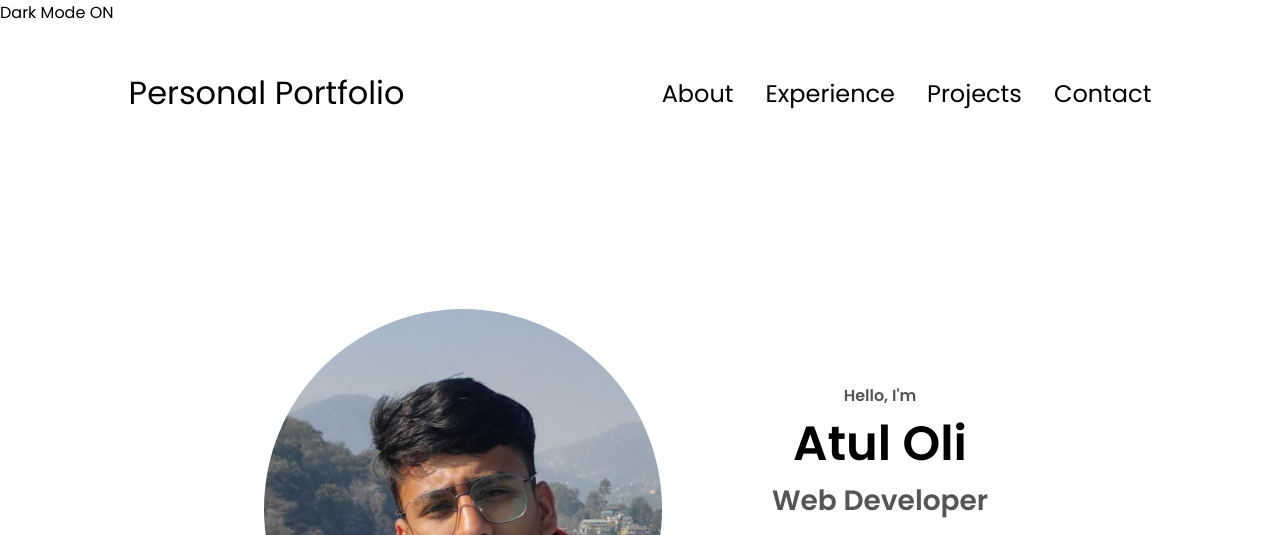
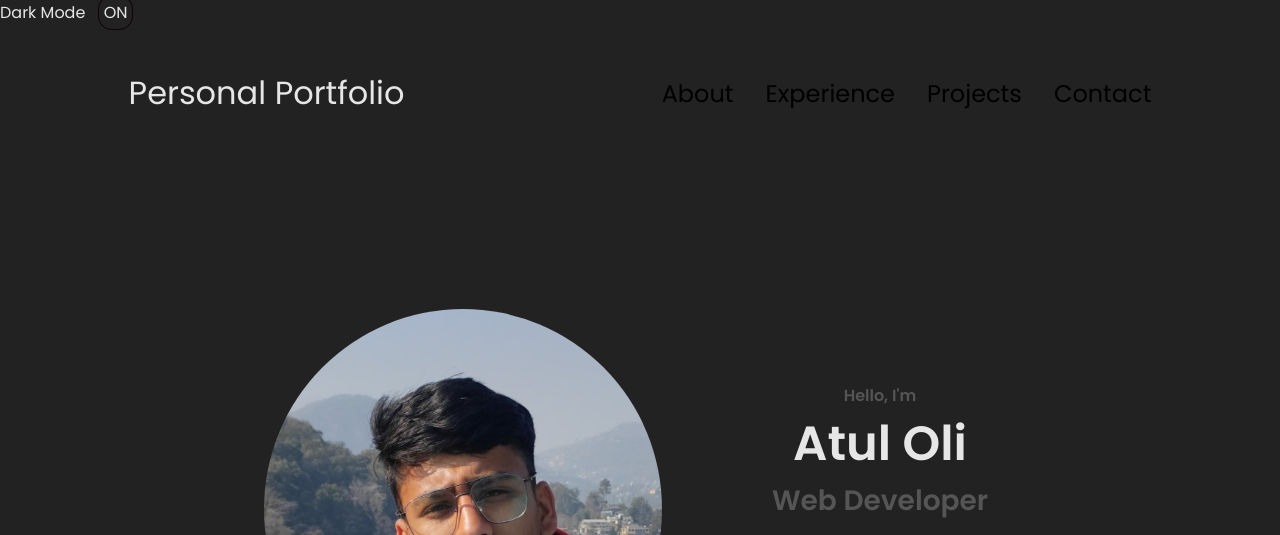
Before and after one commit to 27-Atul/Atul_Portfolio, a plain HTML site: page Online_resume/index.html in a window 1280 px wide. Both pictures are taken after a click on the element "Dark Mode". Shown: the top 535 px of the page. Drawn offline with nearby package versions, Linux system fonts and the light colour scheme.

Commit message:
Update style.css

```diff
--- a/Online_resume/style.css
+++ b/Online_resume/style.css
@@ -1,6 +1,24 @@
 /* GENERAL */
 
 @import url("https://fonts.googleapis.com/css2?family=Poppins:wght@300;400;500;600&display=swap");
+<style>
+
+	.mode {
+			float:right;
+		}
+	.change {
+			cursor: pointer;
+			border: 1px solid #110404;
+			border-radius: 40%;
+			width: 20px;
+			text-align: center;
+			padding: 5px;
+			margin-left: 8px;
+		}
+	.dark{
+			background-color: #222;
+			color: #e6e6e6;
+		}
 
 * {
   margin: 0;
```
